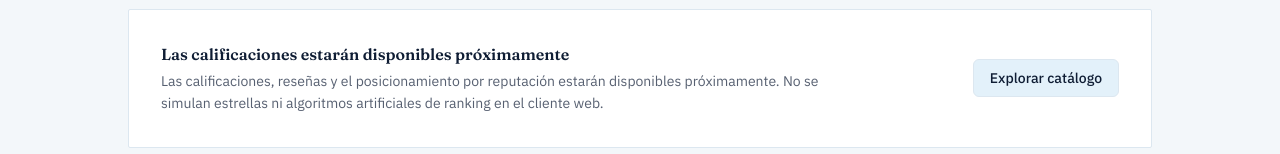
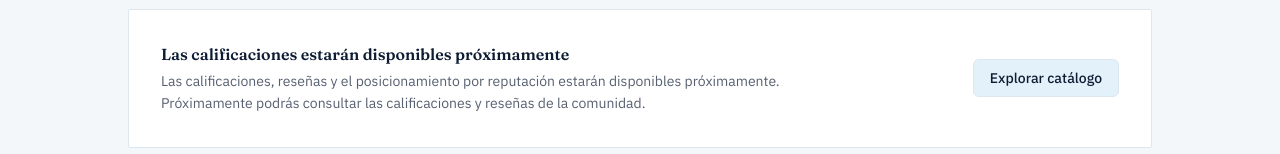
Before and after one commit to cchelooo/ApuntesUCT, a React (Vite) app in the folder web/: page / in a window 1280 px wide. Shown: the part 798-952 px from the top of the page. Built offline with nearby package versions, Linux system fonts and the light colour scheme; no server answers.

Commit message:
fix(web): actualizar frase técnica por mensaje orientado al estudiante en el Home (#256)

```diff
--- a/web/src/presentation/pages/HomePage.tsx
+++ b/web/src/presentation/pages/HomePage.tsx
@@ -153,9 +153,8 @@ export function HomePage() {
                 </h3>
                 <p className="max-w-2xl text-sm leading-relaxed text-catalog-ink/70">
                   Las calificaciones, reseñas y el posicionamiento por
-                  reputación estarán disponibles próximamente. No se simulan
-                  estrellas ni algoritmos artificiales de ranking en el cliente
-                  web.
+                  reputación estarán disponibles próximamente. Próximamente
+                  podrás consultar las calificaciones y reseñas de la comunidad.
                 </p>
               </div>
               <Link
```
Also changed, not shown: 1 other file (tests, documents, lock files or other folders).
